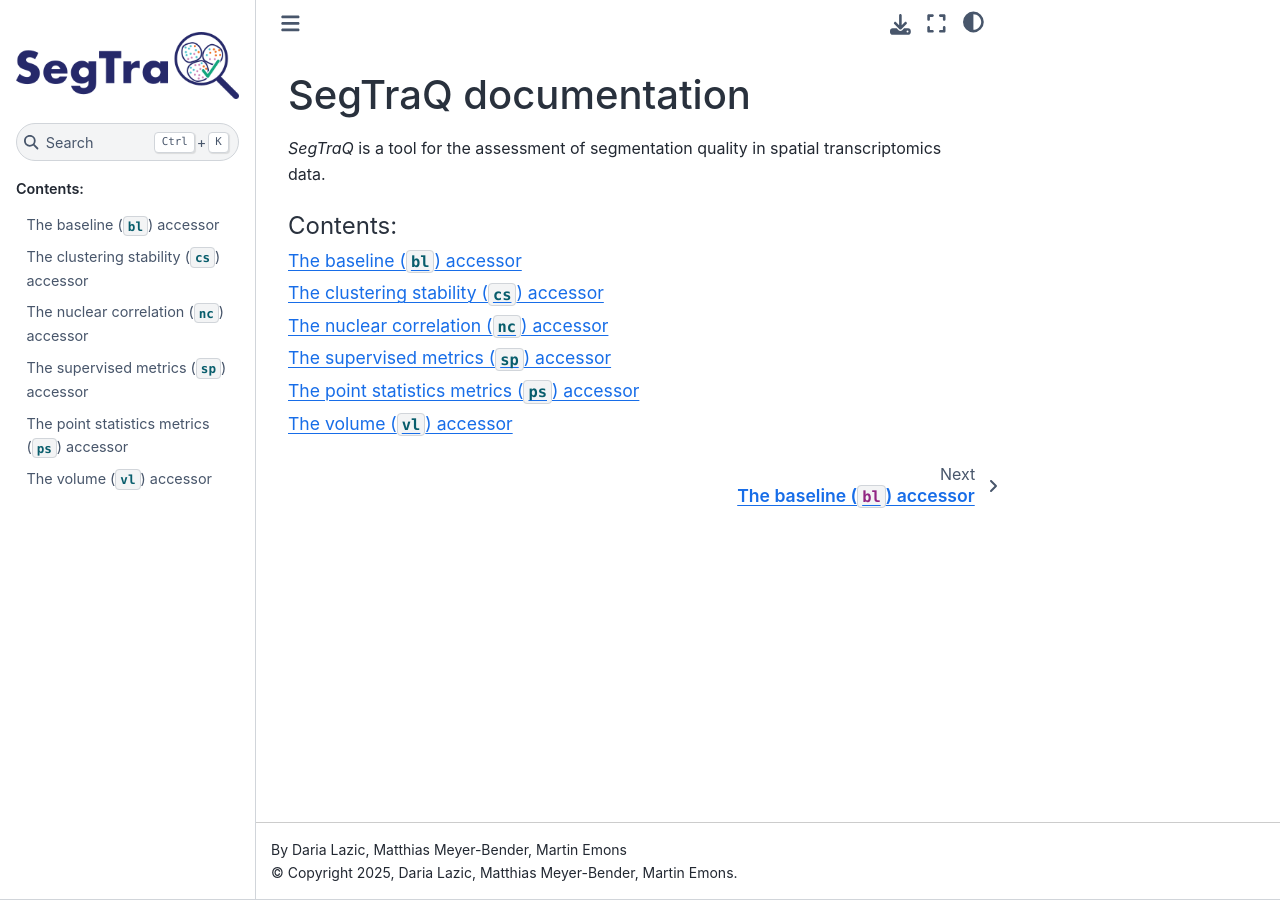
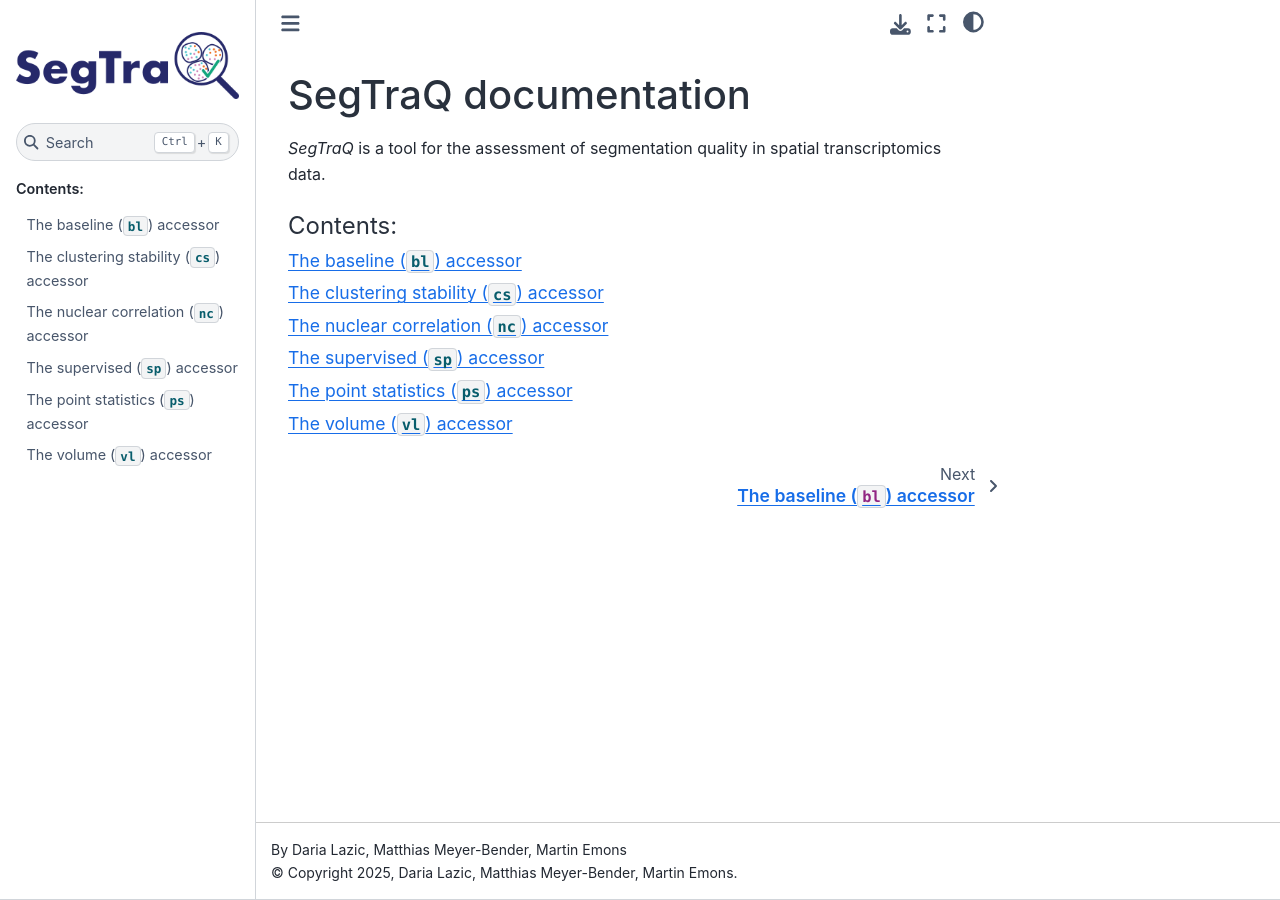
Before and after one commit to LazDaria/SegTraQ, a Sphinx documentation site: the page built from docs/index.rst, in a window 1280 px wide. Built offline with Sphinx 7.4.7 and the Sphinx Book theme 1.1.4, drawn with Linux system fonts in a browser that asks for light colours; pages that are not in the unit, such as notebooks, are missing from menus.

```diff
--- a/docs/modules/point_statistics.rst
+++ b/docs/modules/point_statistics.rst
@@ -1,13 +1,13 @@
 .. highlight:: shell
 
-==================================================
-The point statistics metrics (:code:`ps`) accessor
-==================================================
+===========================================
+The point statistics (:code:`ps`) accessor
+===========================================
 
 The point statistics metrics accessor provides metrics to compare the mean spatial distribution of transcripts in relation to the centroid and the segmented outline of the cell.
 
-Point statistics metrics
-------------------------
+Point statistics
+----------------
 .. automodule:: segtraq.ps.point_statistics
    :members:
    :undoc-members:
--- a/docs/modules/supervised.rst
+++ b/docs/modules/supervised.rst
@@ -1,8 +1,8 @@
 .. highlight:: shell
 
-============================================
-The supervised metrics (:code:`sp`) accessor
-============================================
+=====================================
+The supervised (:code:`sp`) accessor
+=====================================
 
 The supervised metrics accessor provides metrics to compare the spatial single cell expression profiles to those from a single-cell RNA sequencing dataset.
 
```
